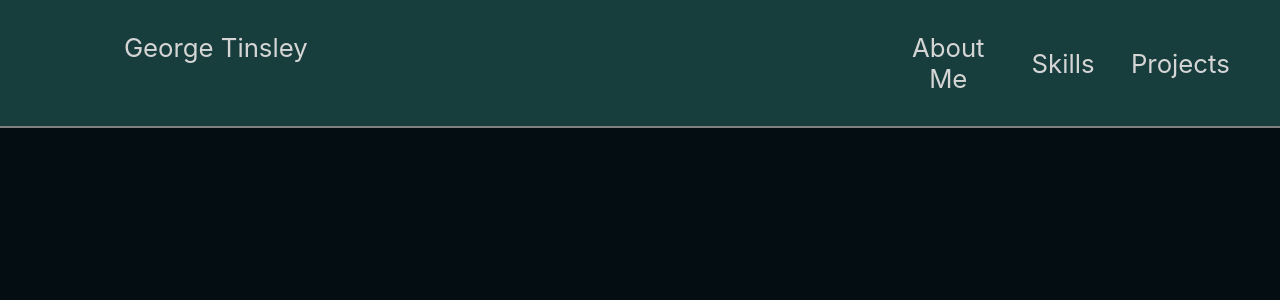
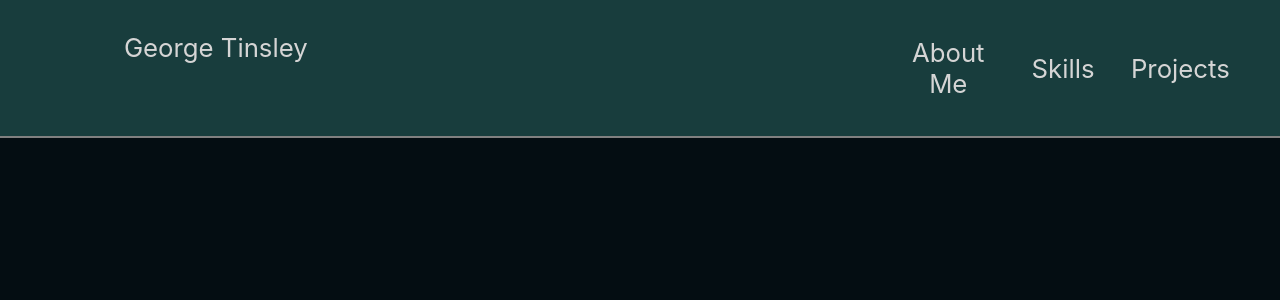
Before and after one commit to gtinsley99/MyPortfolio, a React (Create React App) app: page / in a window 1280 px wide. Shown: the top 300 px of the page. Built offline with nearby package versions, Linux system fonts and the light colour scheme; the HTML template or start-up script is replaced by a standard one.

Commit message:
add navbar basic features

```diff
--- a/src/components/navbar/Navbar.css
+++ b/src/components/navbar/Navbar.css
@@ -1,27 +1,52 @@
-.navbar{
+.navbar {
   display: flex;
   justify-content: center;
   justify-content: space-between;
   padding: 2.5%;
-    background-color: #183D3D;
+  background-color: #183d3d;
   font-size: 22px;
   font-weight: normal;
   border-bottom: 2px solid grey;
 }
 
-.navSearch{
+.navSearch {
   display: flex;
   width: 30%;
   align-items: center;
   justify-content: center;
 }
 
-.navItem{
+.navItem {
   font-weight: normal;
   margin: 0px 5%;
+  padding: 5px 0px;
+  display: inline-block;
+  position: relative;
 }
 
-.navName{
+.navItem:hover {
+  cursor: pointer;
+}
+
+.navItem:after {
+  content: "";
+  position: absolute;
+  width: 100%;
+  transform: scaleX(0);
+  height: 2px;
+  bottom: 0;
+  left: 0;
+  background-color: white;
+  transform-origin: bottom right;
+  transition: transform 0.25s ease-out;
+}
+
+.navItem:hover:after {
+  transform: scaleX(1);
+  transform-origin: bottom left;
+}
+
+.navName {
   width: 100%;
   font-weight: normal;
   margin: 0px 50%;
```
Lines whose indentation alone changed are shown as unchanged.
